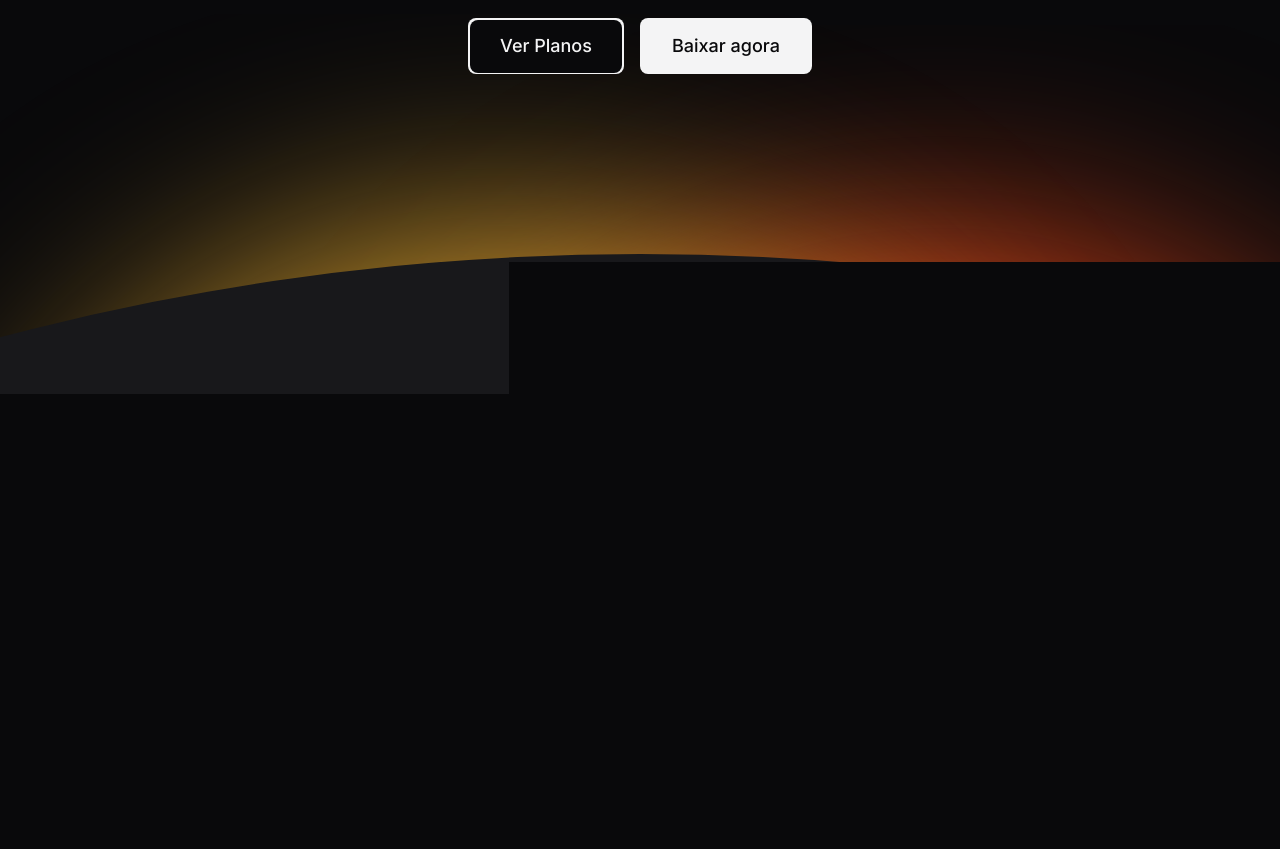
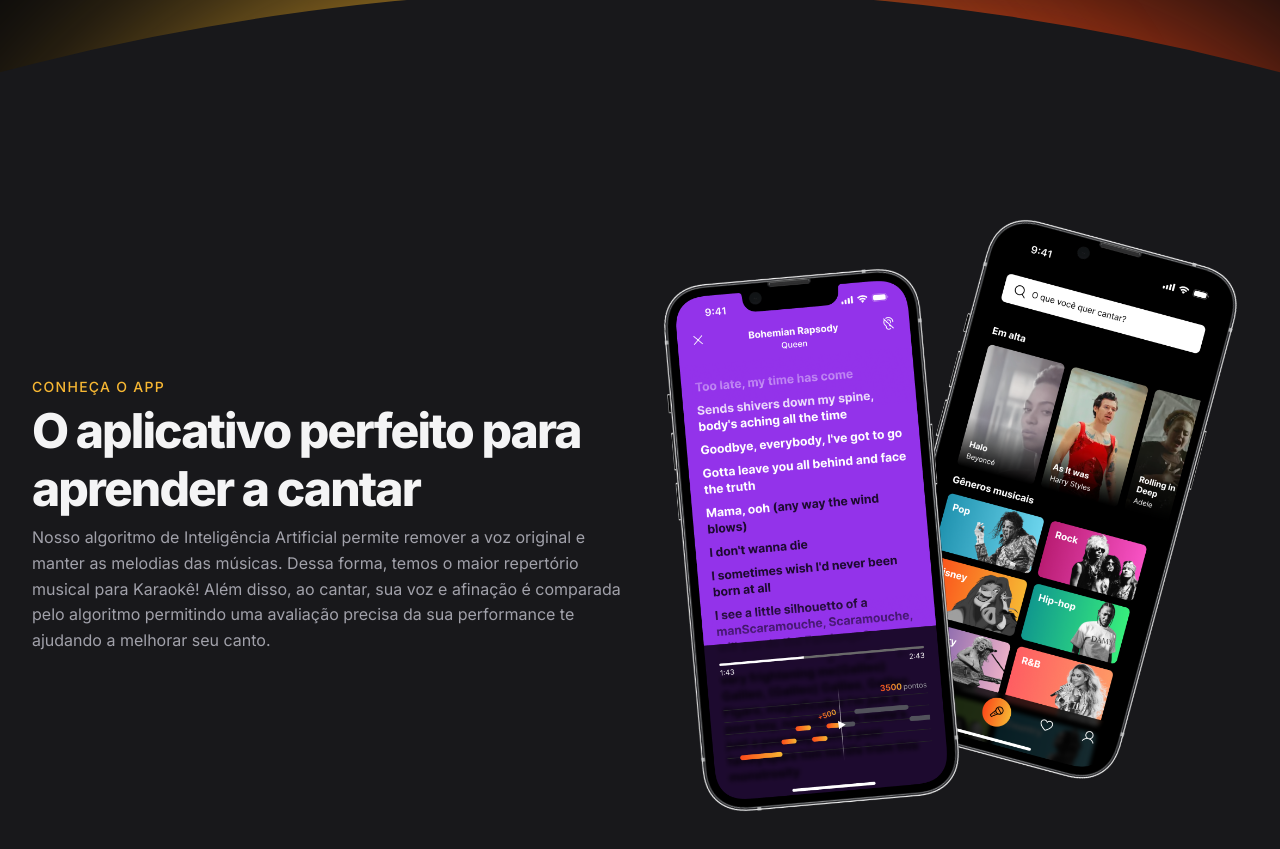
Before and after one commit to RonaldJr12BR/projeto-zingen, a plain HTML site: page index.html in a window 1280 px wide. Shown: the part 755-1604 px from the top of the page. Before the commit the page ends 1149 px from the top, so only its background shows below. Drawn offline with Linux system fonts and the light colour scheme.

Commit message:
Section about

```diff
--- a/index.html
+++ b/index.html
@@ -44,5 +44,32 @@
         </div>
       </div>
     </section>
+
+    <section id="smartphones-img">
+      <div class="container">
+        <img src="assets/smartphones.png" alt="" />
+      </div>
+    </section>
+
+    <section id="about">
+      <div class="container even-columns py-xl items-center">
+        <div>
+          <header>
+            <strong>Conheça o app</strong>
+            <h2>O aplicativo perfeito para aprender a cantar</h2>
+          </header>
+          <p>
+            Nosso algoritmo de Inteligência Artificial permite remover a voz
+            original e manter as melodias das músicas. Dessa forma, temos o
+            maior repertório musical para Karaokê! Além disso, ao cantar, sua
+            voz e afinação é comparada pelo algoritmo permitindo uma avaliação
+            precisa da sua performance te ajudando a melhorar seu canto.
+          </p>
+        </div>
+        <div>
+          <img class="desktop-only" src="assets/smartphones.png" alt="" />
+        </div>
+      </div>
+    </section>
   </body>
 </html>
--- /dev/null
+++ b/styles/about.css
@@ -0,0 +1,7 @@
+#about {
+  background-color: var(--surface-color);
+
+  & .even-columns {
+    gap: 2rem;
+  }
+}
--- a/styles/global.css
+++ b/styles/global.css
@@ -50,6 +50,7 @@ html {
 
 body {
   background-color: var(--bg-color);
+  overflow-x: hidden;
 }
 
 h1,
@@ -94,6 +95,11 @@ ul [role="list"] {
   list-style: none;
 }
 
+img {
+  max-width: 100%;
+  display: inline-block;
+}
+
 @media (width >= 80em) {
   :root {
     --fs-lg: 2rem;
@@ -103,6 +109,7 @@ ul [role="list"] {
     --py-base: 1.5rem;
     --py-lg: 2.5rem;
     --py-xl: 5rem;
+
     --px-lg: 2rem;
   }
 }
--- a/styles/hero.css
+++ b/styles/hero.css
@@ -25,10 +25,10 @@
   #hero {
     background: url(../assets/bg-hero-desktop.svg) no-repeat bottom
       center/contain;
-    padding: 15rem;
+    padding-bottom: 15rem;
 
     & img[src*="music"] {
-      width: 12.875rem;
+      width: 25.75rem;
     }
 
     & h1 {
--- a/styles/index.css
+++ b/styles/index.css
@@ -4,3 +4,5 @@
 @import url(social.css);
 @import url(header.css);
 @import url(hero.css);
+@import url(sections.css);
+@import url(about.css);
--- /dev/null
+++ b/styles/sections.css
@@ -0,0 +1,31 @@
+#smartphones-img {
+  margin-top: 5rem;
+  background: url(../assets/illustration.svg) top/cover;
+}
+
+section {
+  & header {
+    & strong {
+      display: block;
+      font: var(--fw-md) var(--fs-sm) / 100% var(--ff-sans);
+      letter-spacing: 0.08rem;
+      text-transform: uppercase;
+
+      color: var(--brand-color-primary);
+    }
+    & h2 {
+      margin-top: 0.5rem;
+    }
+  }
+
+  & p {
+    margin-top: 0.5rem;
+    color: var(--text-color-secondary);
+  }
+}
+
+@media (width >= 80em) {
+  #smartphones-img {
+    display: none;
+  }
+}
```
Also changed, not shown: assets/illustration.svg (added), assets/smartphones.png (renamed from assets/App mockups.png).
